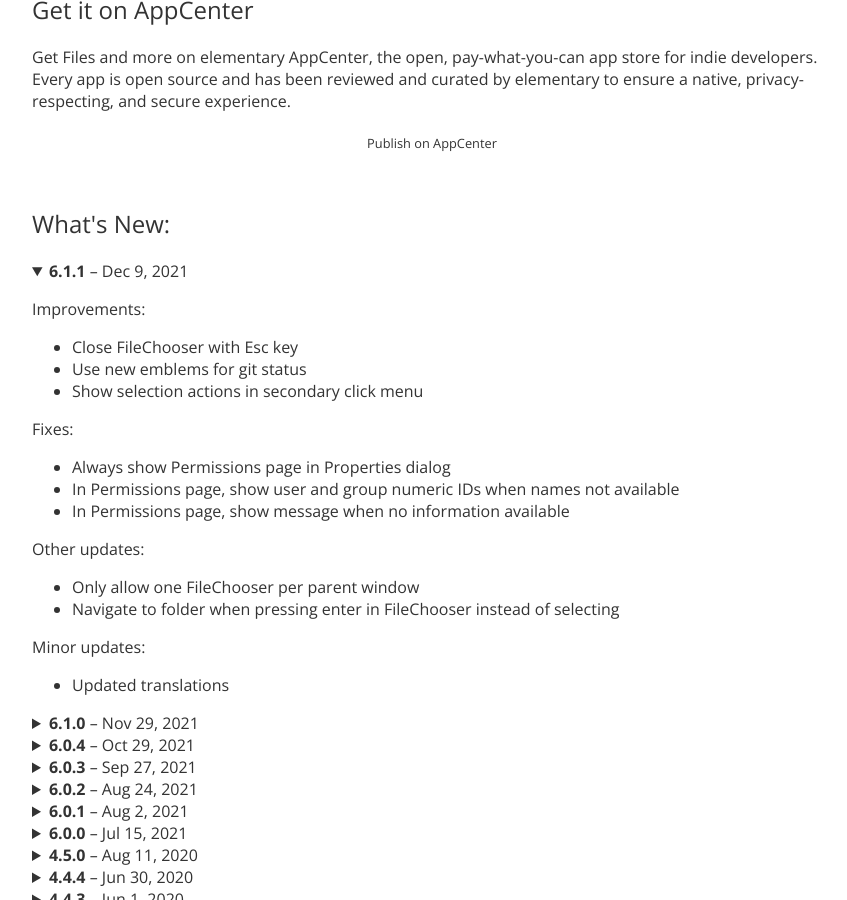
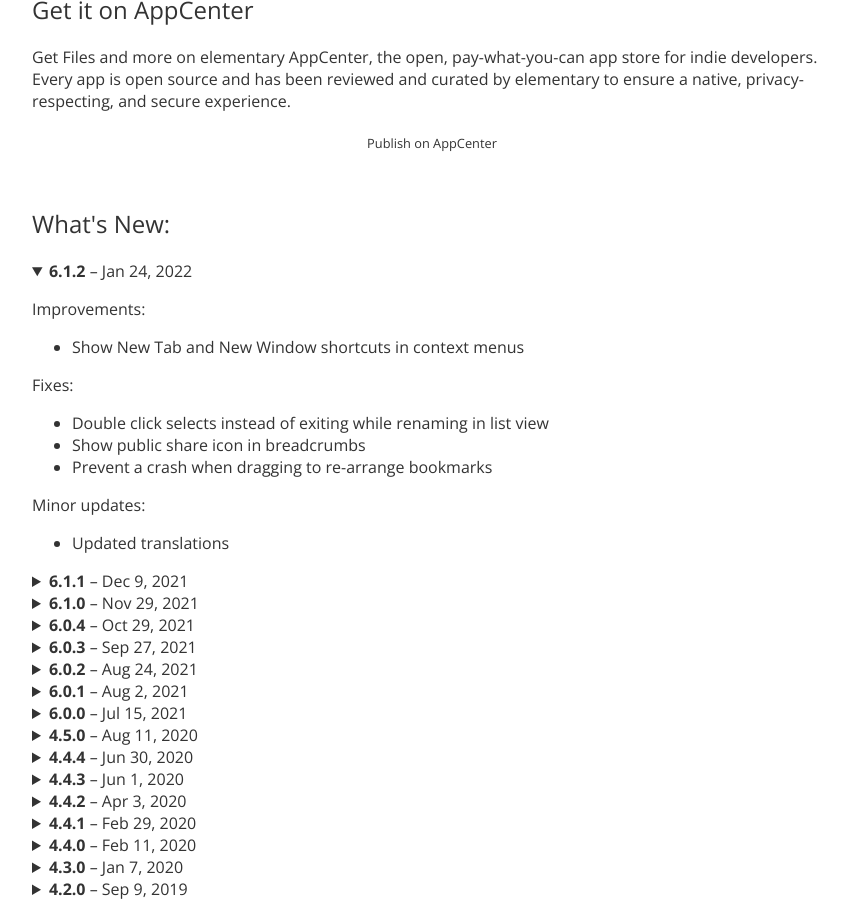
Before and after one commit to elementary/appcenter-web, a Jekyll site: the page built from _apps/io.elementary.files.md, in a window 1280 px wide and 900 px high, scrolled down 350 px. Shown: the whole window, without its empty margins (208-1055 px from the left). Built offline with Jekyll 4.4.1, drawn with Linux system fonts in a browser that asks for light colours; nearby versions of some CDN libraries.

Commit message:
Automatic update of data

```diff
--- a/_apps/io.elementary.files.md
+++ b/_apps/io.elementary.files.md
@@ -19,6 +19,36 @@ color:
   primary-text: "#fff"
 price: false
 releases:
+- version: 6.1.2
+  unix-timestamp: 1642982400
+  description: |-
+    <p>Improvements:</p>
+
+    <ul>
+
+      <li>Show New Tab and New Window shortcuts in context menus</li>
+
+    </ul>
+
+    <p>Fixes:</p>
+
+    <ul>
+
+      <li>Double click selects instead of exiting while renaming in list view</li>
+
+      <li>Show public share icon in breadcrumbs</li>
+
+      <li>Prevent a crash when dragging to re-arrange bookmarks</li>
+
+    </ul>
+
+    <p>Minor updates:</p>
+
+    <ul>
+
+      <li>Updated translations</li>
+
+    </ul>
 - version: 6.1.1
   unix-timestamp: 1639008000
   description: |-
@@ -172,7 +202,7 @@ releases:
 
       <li>Fix renaming bookmarks in the sidebar</li>
 
-      <li>FIx an issue with showing color tags when thumbnails are hidden</li>
+      <li>Fix an issue with showing color tags when thumbnails are hidden</li>
 
     </ul>
 
@@ -240,7 +270,7 @@ releases:
 
       <li>Do not restore locations that have become inaccessible</li>
 
-      <li>Clicking between thumbnail and text now activates/selects in Icon view</li>
+      <li>Clicking between thumbnail and text now activates/selects in Grid view</li>
 
       <li>AFC protocol support</li>
 
@@ -530,7 +560,7 @@ releases:
   description: |-
     <ul>
 
-      <li>Keyboard navigation fix for cherry picking select files in icon view</li>
+      <li>Keyboard navigation fix for cherry picking select files in Grid view</li>
 
       <li>Don't hardcode search placeholder text style, fixes dark theme issue</li>
 
```
Also changed, not shown: _apps/io.elementary.portals.md (+22 -0 lines), _apps/io.elementary.switchboard.network.md (+12 -0 lines).
